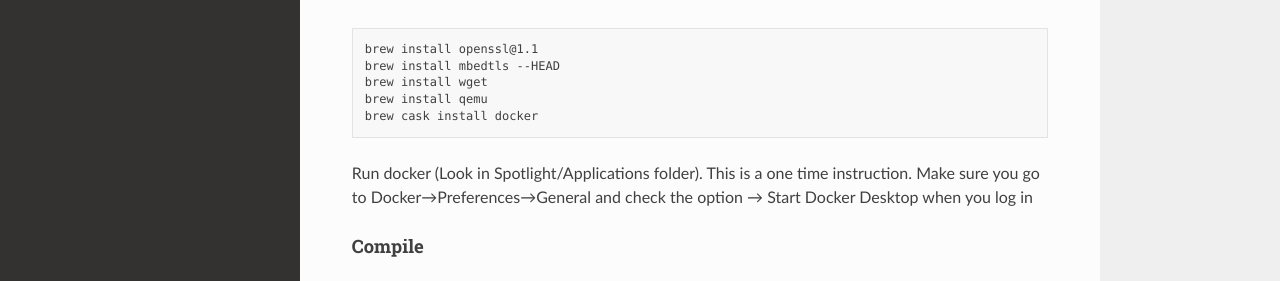
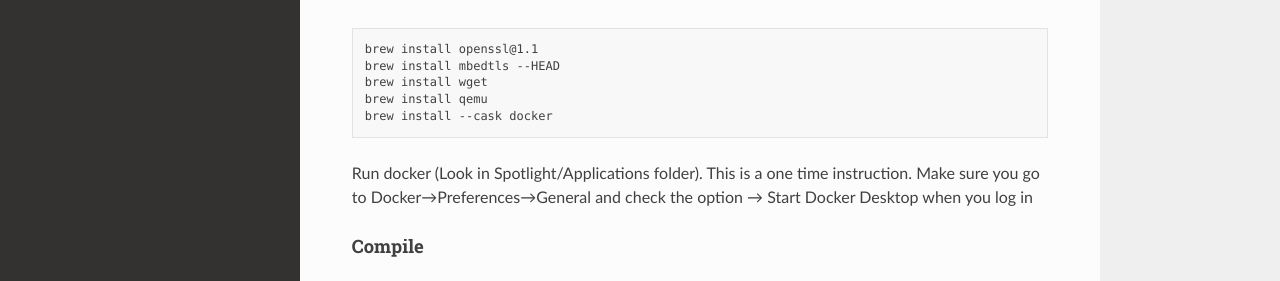
Before and after one commit to apple/HomeKitADK, a Sphinx documentation site: the page built from Documentation/getting_started.md, in a window 1280 px wide and 900 px high. Shown: the part 382-663 px from the top of the window. Built offline with Sphinx 7.4.7 and the Read the Docs theme 2.0.0, drawn with Linux system fonts in a browser that asks for light colours; pages that are not in the unit, such as notebooks, are missing from menus.

````diff
--- a/Documentation/getting_started.md
+++ b/Documentation/getting_started.md
@@ -12,7 +12,7 @@ brew install openssl@1.1
 brew install mbedtls --HEAD
 brew install wget
 brew install qemu
-brew cask install docker
+brew install --cask docker
 ```
 
 Run docker (Look in Spotlight/Applications folder). This is a one time instruction.
````
